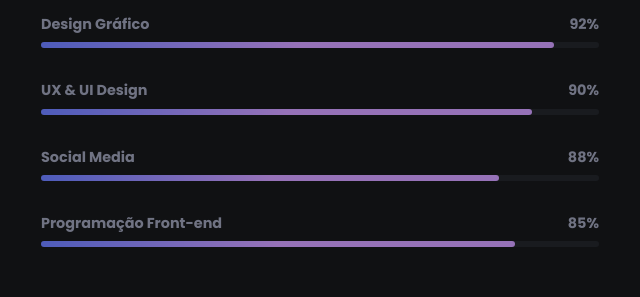
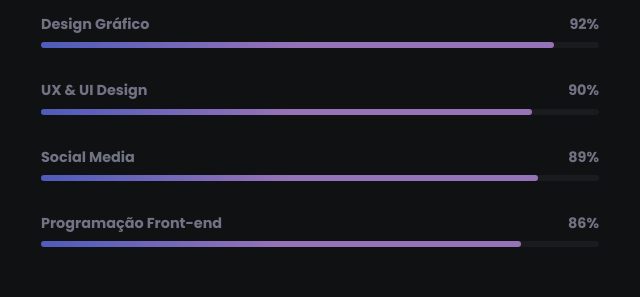
Before and after one commit to miguelbrazz/mbrzz, a plain HTML site: page index.html in a window 1280 px wide. Shown: the part 2262-2559 px from the top of the page, 599-1239 px from the left. Drawn offline with nearby package versions, Linux system fonts and the light colour scheme.

Commit message:
corrigindo barra de progresso

```diff
--- a/index.html
+++ b/index.html
@@ -322,11 +322,11 @@
                   <div class="progress-wrapper">
                     <p class="progress-label">Social Media</p>
 
-                    <data class="progress-value" value="82">88%</data>
+                    <data class="progress-value" value="89">89%</data>
                   </div>
 
                   <div class="progress-bg">
-                    <div class="progress" style="width: 82%;"></div>
+                    <div class="progress" style="width: 89%;"></div>
                   </div>
                 </li>
 
@@ -334,11 +334,11 @@
                   <div class="progress-wrapper">
                     <p class="progress-label">Programação Front-end</p>
 
-                    <data class="progress-value" value="85">85%</data>
+                    <data class="progress-value" value="86">86%</data>
                   </div>
 
                   <div class="progress-bg">
-                    <div class="progress" style="width: 85%;"></div>
+                    <div class="progress" style="width: 86%;"></div>
                   </div>
                 </li>
 
```
